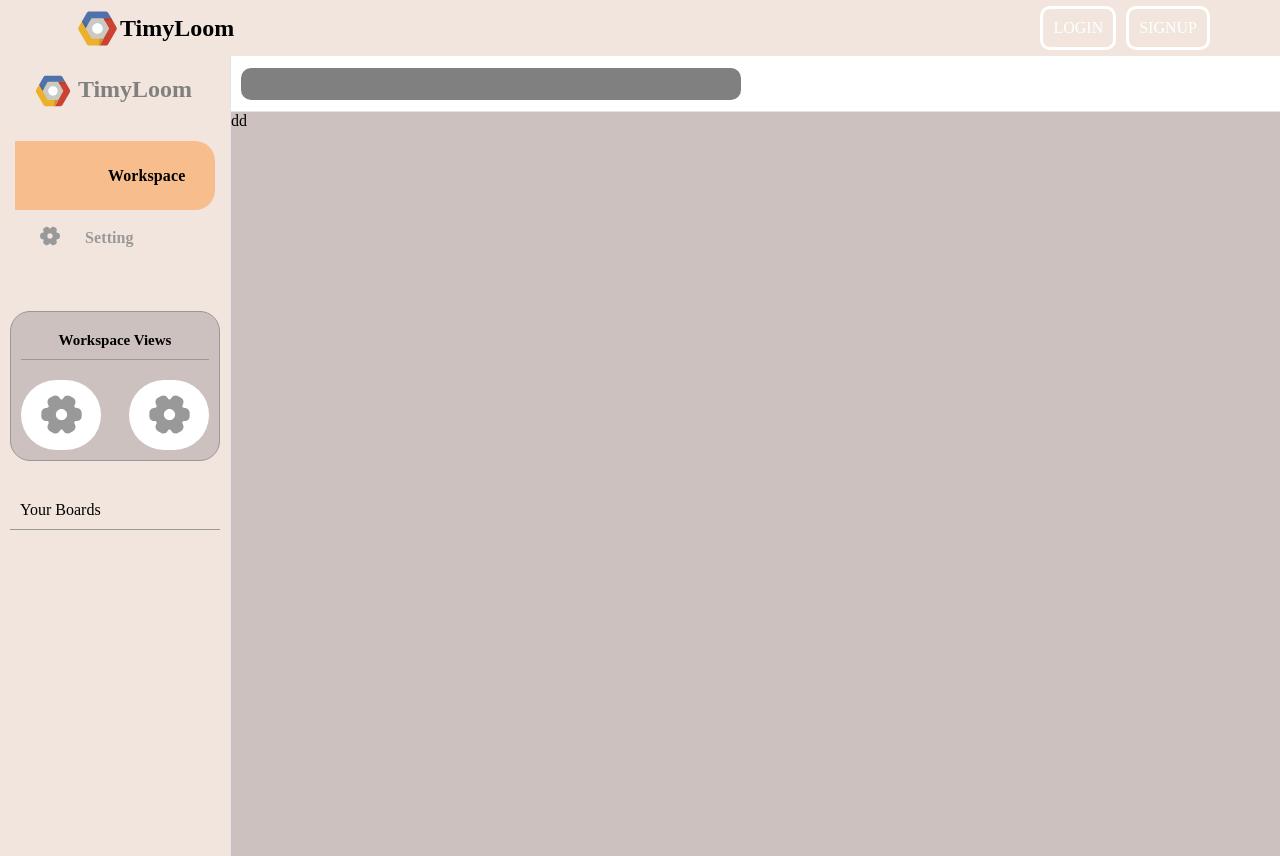
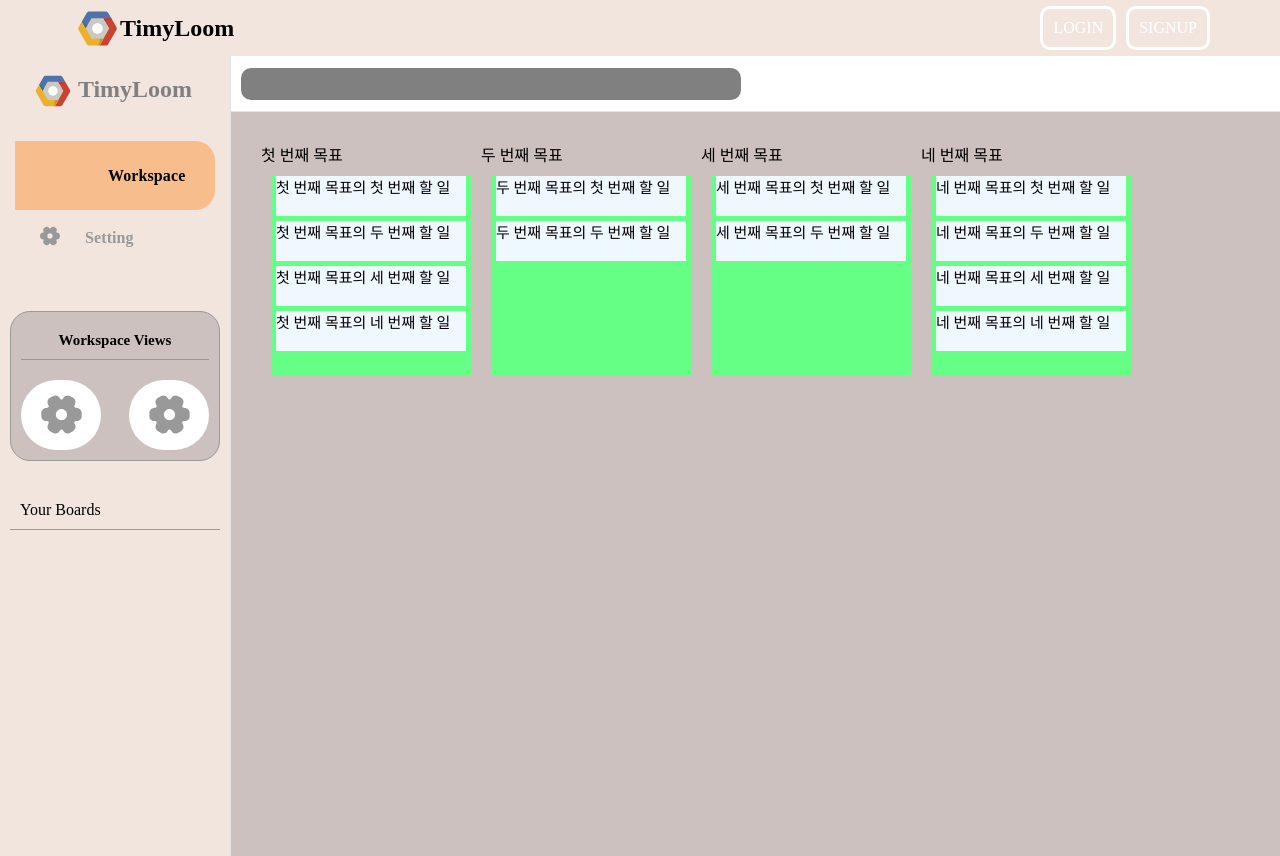
Before and after one commit to gachon-sw-academy-2023/Timyloom-React, a React (Vite) app: page /workspace in a window 1280 px wide. Built offline with nearby package versions, Linux system fonts and the light colour scheme; some icons are missing; what react-indexed-db would draw is missing.

Commit message:
FE-87 FE-88 [FEAT] 워크스페이스 보드 뷰, 로직, 드래그앤드랍 기본 세팅

```diff
--- a/package.json
+++ b/package.json
@@ -17,6 +17,7 @@
     "msw": "^0.49.2",
     "react": "^18.2.0",
     "react-awesome-reveal": "^4.1.0",
+    "react-beautiful-dnd": "^13.1.1",
     "react-dom": "^18.2.0",
     "react-icons": "^4.7.1",
     "react-indexed-db": "^1.0.12",
@@ -46,6 +47,7 @@
     "@testing-library/user-event": "^14.4.3",
     "@types/jest": "^29.2.5",
     "@types/react": "^18.0.26",
+    "@types/react-beautiful-dnd": "^13.1.3",
     "@types/react-dom": "^18.0.9",
     "@types/react-icons": "^3.0.0",
     "@types/react-router-dom": "^5.3.3",
--- /dev/null
+++ b/src/components/Board/Board.tsx
@@ -0,0 +1,36 @@
+import * as S from './BoardStyle';
+import { DragDropContext, Droppable, Draggable } from 'react-beautiful-dnd';
+
+const cards = ['책읽기', '공부하기', '운동하기', '쇼핑하기'];
+
+//any 추후 타입지정 필요
+function Board({ todos }: any) {
+  const onDragEnd = () => {
+    console.log('드래그');
+  };
+
+  return (
+    <DragDropContext onDragEnd={onDragEnd}>
+      <Droppable droppableId="Goal">
+        {(provided) => (
+          <div ref={provided.innerRef} {...provided.droppableProps}>
+            <S.BoardWrapper>
+              {todos.map((todo, index) => (
+                <Draggable draggableId={String(index)} index={index} key={index}>
+                  {(provided) => (
+                    <div ref={provided.innerRef} {...provided.draggableProps} {...provided.dragHandleProps}>
+                      <S.CardWrapper>{todo.title}</S.CardWrapper>
+                    </div>
+                  )}
+                </Draggable>
+              ))}
+            </S.BoardWrapper>
+            {provided.placeholder}
+          </div>
+        )}
+      </Droppable>
+    </DragDropContext>
+  );
+}
+
+export default Board;
--- /dev/null
+++ b/src/components/Board/BoardStyle.tsx
@@ -0,0 +1,16 @@
+import styled from 'styled-components';
+
+export const BoardWrapper = styled.div`
+  font-size: 30px;
+  background-color: #65ff86;
+  width: 200px;
+  height: 200px;
+  margin: 10px;
+`;
+
+export const CardWrapper = styled.div`
+  background-color: aliceblue;
+  font-size: 15px;
+  height: 40px;
+  margin: 5px;
+`;
--- a/src/components/Workspace/Workspace.tsx
+++ b/src/components/Workspace/Workspace.tsx
@@ -1,4 +1,5 @@
 import Sidebar from '../Sidebar/Sidebar';
+import WorkspaceContent from './WorkspaceContent';
 import * as S from './WorkspaceStyle';
 
 function Workspace() {
@@ -9,7 +10,7 @@ function Workspace() {
         <S.HeaderWrapper>
           <S.SearchWrapper>{/* <S.Search></S.Search> */}</S.SearchWrapper>
         </S.HeaderWrapper>
-        <S.ArticleWrapper>dd</S.ArticleWrapper>
+        <WorkspaceContent />
       </S.ContentWrapper>
     </S.WorkspaceWrapper>
   );
--- /dev/null
+++ b/src/components/Workspace/WorkspaceContent.tsx
@@ -0,0 +1,60 @@
+import Board from '../Board/Board';
+import * as S from './WorkspaceContentStyle';
+import { DragDropContext, Droppable, Draggable } from 'react-beautiful-dnd';
+import { useRecoilState, useRecoilValue, useSetRecoilState, useResetRecoilState } from 'recoil';
+import { objTodosDataResult } from '@/recoil/todoAtom';
+import { useEffect } from 'react';
+
+const boards = [
+  [1, '우진'],
+  [2, '길동'],
+  [3, '만규'],
+  [4, '가영'],
+  [5, '원'],
+  [6, '투'],
+];
+
+function WorkspaceContent() {
+  const [goals, setGoals] = useRecoilState(objTodosDataResult);
+  const tempGoals: any = JSON.parse(JSON.stringify(goals));
+  console.log(tempGoals);
+
+  useEffect(() => {
+    console.log(goals, 'recoil이 변경되었어요!!!!!!');
+  }, [goals]);
+
+  const onDragEnd = (result: any) => {
+    if (!result) return;
+    const tempGoals = [...goals];
+    const [reorderedItem] = tempGoals.splice(result.source.index, 1);
+    console.log(reorderedItem);
+    tempGoals.splice(result.destination.index, 0, reorderedItem);
+    setGoals(tempGoals);
+  };
+
+  return (
+    <S.WorkspaceContentWrapper>
+      <DragDropContext onDragEnd={onDragEnd}>
+        <Droppable droppableId="Goal" direction="horizontal">
+          {(provided) => (
+            <S.ColumnDiv {...provided.droppableProps} ref={provided.innerRef}>
+              {tempGoals.map((goal: any, index: any) => (
+                <Draggable draggableId={String(index)} index={index} key={String(index)}>
+                  {(provided) => (
+                    <div ref={provided.innerRef} {...provided.draggableProps} {...provided.dragHandleProps}>
+                      <div>{goal.goalTitle}</div>
+                      <Board todos={goal.todos} />
+                    </div>
+                  )}
+                </Draggable>
+              ))}
+              {provided.placeholder}
+            </S.ColumnDiv>
+          )}
+        </Droppable>
+      </DragDropContext>
+    </S.WorkspaceContentWrapper>
+  );
+}
+
+export default WorkspaceContent;
--- /dev/null
+++ b/src/components/Workspace/WorkspaceContentStyle.tsx
@@ -0,0 +1,26 @@
+import styled from 'styled-components';
+
+export const WorkspaceContentWrapper = styled.div`
+  display: flex;
+  flex-wrap: wrap;
+  justify-content: flex-start;
+  align-items: flex-start;
+  width: 100%;
+  height: 93vh;
+  min-width: 250px;
+  background-color: ${(props) => props.theme.colors.primaryColor_1};
+  padding: 30px;
+`;
+
+export const BoardWrapper = styled.div`
+  font-size: 30px;
+  background-color: #65ff86;
+  width: 200px;
+  height: 200px;
+  margin: 10px;
+`;
+
+export const ColumnDiv = styled.div`
+  display: flex;
+  flex-direction: row;
+`;
--- a/src/components/Workspace/WorkspaceStyle.tsx
+++ b/src/components/Workspace/WorkspaceStyle.tsx
@@ -21,14 +21,6 @@ export const HeaderWrapper = styled.div`
   width: 100%;
   height: 7vh;
   border-bottom: 1px solid ${(props) => props.theme.colors.gray_3};
-`;
-
-export const ArticleWrapper = styled.div`
-  display: flex;
-  width: 100%;
-  height: 93vh;
-  min-width: 250px;
-  background-color: ${(props) => props.theme.colors.primaryColor_1};
 `;
 
 export const LogoLink = styled(Link)`
--- /dev/null
+++ b/src/recoil/todoAtom.tsx
@@ -0,0 +1,157 @@
+import { atom } from 'recoil';
+
+export const objTodosDataResult = atom({
+  key: 'objTodosDataResult',
+  default: [
+    {
+      goalTitle: '첫 번째 목표',
+      goalId: 1,
+      goalOrderNo: 1, //목표 순서
+      goalTitleColor: '#ff0000',
+      todos: [
+        {
+          goalId: 1,
+          todoId: 1,
+          orderNo: 1,
+          title: '첫 번째 목표의 첫 번째 할 일',
+          date: '2022-02-13',
+          endRepeatDate: '2022-02-13',
+          checkYn: 'N',
+        },
+        {
+          goalId: 1,
+          todoId: 2,
+          orderNo: 2,
+          title: '첫 번째 목표의 두 번째 할 일',
+          date: '2022-02-13',
+          endRepeatDate: '2022-02-14',
+          checkYn: 'N',
+        },
+        {
+          goalId: 1,
+          todoId: 3,
+          orderNo: 3,
+          title: '첫 번째 목표의 세 번째 할 일',
+          date: '2022-02-13',
+          endRepeatDate: '2022-02-17',
+
+          checkYn: 'N',
+        },
+        {
+          goalId: 1,
+          todoId: 4,
+          orderNo: 4,
+          title: '첫 번째 목표의 네 번째 할 일',
+          date: '2022-02-13',
+          endRepeatDate: '2022-02-17',
+
+          checkYn: 'N',
+        },
+      ],
+    },
+    {
+      goalTitle: '두 번째 목표',
+      goalId: 2,
+      goalOrderNo: 2, //목표 순서
+      goalTitleColor: '#ff873d',
+      todos: [
+        {
+          goalId: 2,
+          todoId: 1,
+          orderNo: 1,
+          title: '두 번째 목표의 첫 번째 할 일',
+          date: '2022-02-13',
+          endRepeatDate: '2022-02-13',
+
+          checkYn: 'N',
+        },
+        {
+          goalId: 2,
+          todoId: 2,
+          orderNo: 2,
+          title: '두 번째 목표의 두 번째 할 일',
+          date: '2022-02-11',
+          endRepeatDate: '2022-02-15',
+
+          checkYn: 'N',
+        },
+      ],
+    },
+    {
+      goalTitle: '세 번째 목표',
+      goalId: 3,
+      goalOrderNo: 3, //목표 순서
+      goalTitleColor: '#0119cb',
+      todos: [
+        {
+          goalId: 3,
+          todoId: 1,
+          orderNo: 1,
+          title: '세 번째 목표의 첫 번째 할 일',
+          date: '2022-02-16',
+          endRepeatDate: '2022-02-16',
+
+          checkYn: 'N',
+        },
+        {
+          goalId: 3,
+          todoId: 2,
+          orderNo: 2,
+          title: '세 번째 목표의 두 번째 할 일',
+          date: '2022-02-13',
+          endRepeatDate: '2022-02-19',
+
+          checkYn: 'N',
+        },
+      ],
+    },
+    {
+      goalTitle: '네 번째 목표',
+      goalId: 4,
+      goalOrderNo: 4, //목표 순서
+      goalTitleColor: '#77ab59',
+      todos: [
+        {
+          goalId: 4,
+          todoId: 1,
+          orderNo: 1,
+          title: '네 번째 목표의 첫 번째 할 일',
+          date: '2022-02-16',
+          endRepeatDate: '2022-02-16',
+
+          checkYn: 'N',
+        },
+        {
+          goalId: 4,
+          todoId: 2,
+          orderNo: 2,
+          title: '네 번째 목표의 두 번째 할 일',
+          date: '2022-02-16',
+          endRepeatDate: '2022-02-16',
+
+          checkYn: 'N',
+        },
+        {
+          goalId: 4,
+          todoId: 3,
+          orderNo: 3,
+          title: '네 번째 목표의 세 번째 할 일',
+          date: '2022-02-16',
+          endRepeatDate: '2022-02-16',
+
+          checkYn: 'N',
+        },
+        {
+          goalId: 4,
+          todoId: 4,
+          orderNo: 4,
+          title: '네 번째 목표의 네 번째 할 일',
+          date: '2022-02-16',
+          endRepeatDate: '2022-02-16',
+
+          checkYn: 'N',
+        },
+      ],
+    },
+  ],
+});
```
Also changed, not shown: 1 other file (tests, documents, lock files or other folders).
